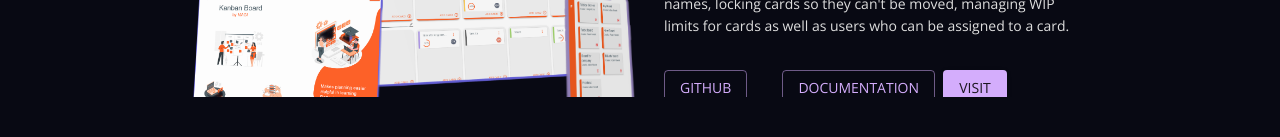
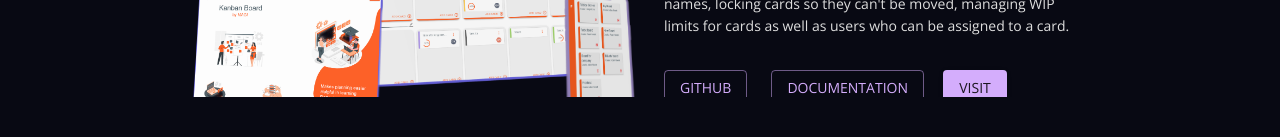
Before and after one commit to MaciekMakowski/portfolio, a React (Vite) app: page /projects in a window 1280 px wide. Shown: the part 461-598 px from the top of the page. Built offline with nearby package versions, Linux system fonts and the light colour scheme.

Commit message:
fix buttons gap

```diff
--- a/src/components/project.tsx
+++ b/src/components/project.tsx
@@ -200,12 +200,12 @@ const Project = (props:ProjectProps) => {
                 >
                     <Box
                         display={"flex"}
-                        justifyContent={"space-between"}
                         width={props.windowWidth && props.windowHeight && props.windowWidth < 1280 && props.windowWidth > props.windowHeight ? '60%'
                             : props.windowWidth && props.windowWidth < 1280 ? "75%"
                                 : '100%'}
                         sx={{
-                            gap:{sx:0, lg:3}
+                            gap:{sx:0, lg:3},
+                            justifyContent:{sx:'space-between', lg:'start'}
                         }}
                     >
                             <Button href={props.git} variant={"outlined"}>
@@ -216,9 +216,14 @@ const Project = (props:ProjectProps) => {
                             </Button>
                     </Box>
                     <Box
+                        display={"flex"}
                         width={props.windowWidth && props.windowHeight && props.windowWidth < 1280 && props.windowWidth > props.windowHeight ? '40%'
                             : props.windowWidth && props.windowWidth < 1280 ? "75%"
                                 : undefined}
+                        sx={{
+                            flexGrow:{lg:1},
+                            justifyContent:{lg:'end'}
+                        }}
                     >
                         <Button fullWidth href={props.visit} variant={"contained"}>
                             Visit
```
